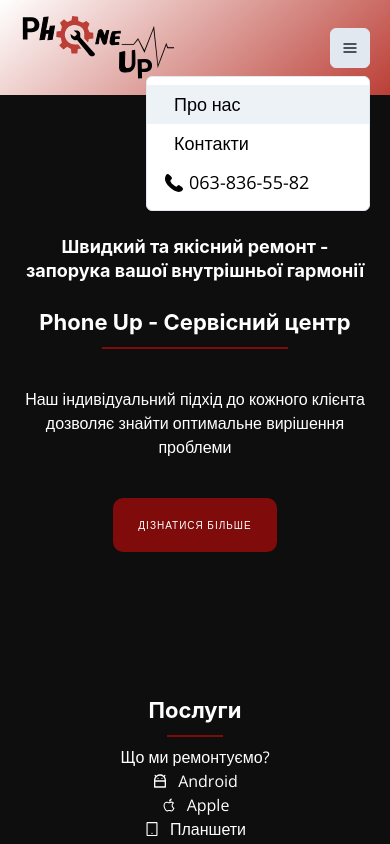
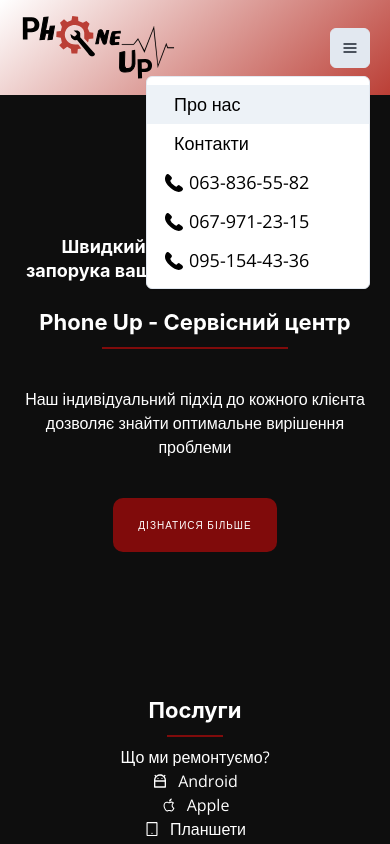
Before and after one commit to cloudmenson/Phone-Up, a React (Create React App) app: page / in a window 390 px wide. Both pictures are taken after a click on the button "Options". Shown: the top 844 px of the page. Built offline with nearby package versions, Linux system fonts and the light colour scheme.

Commit message:
[Commit - 3] Remove irrelevant dot on the map and add phone numbers to the the burger

```diff
--- a/src/components/Header/Header.tsx
+++ b/src/components/Header/Header.tsx
@@ -178,6 +178,44 @@
                   063-836-55-82
                 </Link>
               </MenuItem>
+              <MenuItem>
+                <Link
+                  fontSize={{
+                    sm: "15px",
+                    md: "15px",
+                    lg: "22px",
+                  }}
+                  href="tel:+380679712315"
+                  sx={{
+                    padding: "0",
+                    display: "flex",
+                    alignItems: "center",
+                    justifyContent: "center",
+                  }}
+                >
+                  <PhoneIcon sx={{ margin: "0 6px" }} />
+                  067-971-23-15
+                </Link>
+              </MenuItem>
+              <MenuItem>
+                <Link
+                  fontSize={{
+                    sm: "15px",
+                    md: "15px",
+                    lg: "22px",
+                  }}
+                  href="tel:+380951544336"
+                  sx={{
+                    padding: "0",
+                    display: "flex",
+                    alignItems: "center",
+                    justifyContent: "center",
+                  }}
+                >
+                  <PhoneIcon sx={{ margin: "0 6px" }} />
+                  095-154-43-36
+                </Link>
+              </MenuItem>
             </MenuList>
           </Menu>
         </Styles.Box>
--- a/src/components/Main/Main.tsx
+++ b/src/components/Main/Main.tsx
@@ -334,11 +334,11 @@
               </ListItem>
               <ListItem>
                 <ListIcon as={PhoneIcon} color="red.500" />
-                <Link href="tel:+380679712315">067-97-12-315</Link>
+                <Link href="tel:+380679712315">067-971-23-15</Link>
               </ListItem>
               <ListItem>
                 <ListIcon as={PhoneIcon} color="red.500" />
-                <Link href="tel:+380951544336">095-15-44-336</Link>
+                <Link href="tel:+380951544336">095-154-43-36</Link>
               </ListItem>
             </List>
             <List sx={{ marginTop: "25px" }} spacing={3}>
@@ -346,10 +346,6 @@
               <ListItem>
                 <ListIcon as={AiFillEnvironment} color="red.500" />
                 Бульвар Слави, 46
-              </ListItem>
-              <ListItem>
-                <ListIcon as={AiFillEnvironment} color="red.500" />
-                Велика Діївська, 40к
               </ListItem>
               <ListItem>
                 <ListIcon as={AiFillEnvironment} color="red.500" />
--- a/src/components/Map/Map.tsx
+++ b/src/components/Map/Map.tsx
@@ -20,9 +20,6 @@
         <Marker position={[48.439381282322, 35.05050028377589]}>
           <Popup>Проспект Гагаріна, 99</Popup>
         </Marker>
-        <Marker position={[48.47893104444022, 34.92116795976464]}>
-          <Popup>Велика Діївська, 40к</Popup>
-        </Marker>
         <Marker position={[48.48036486043297, 34.90789663897781]}>
           <Popup>Штурманскький провулок, 7с</Popup>
         </Marker>
```
